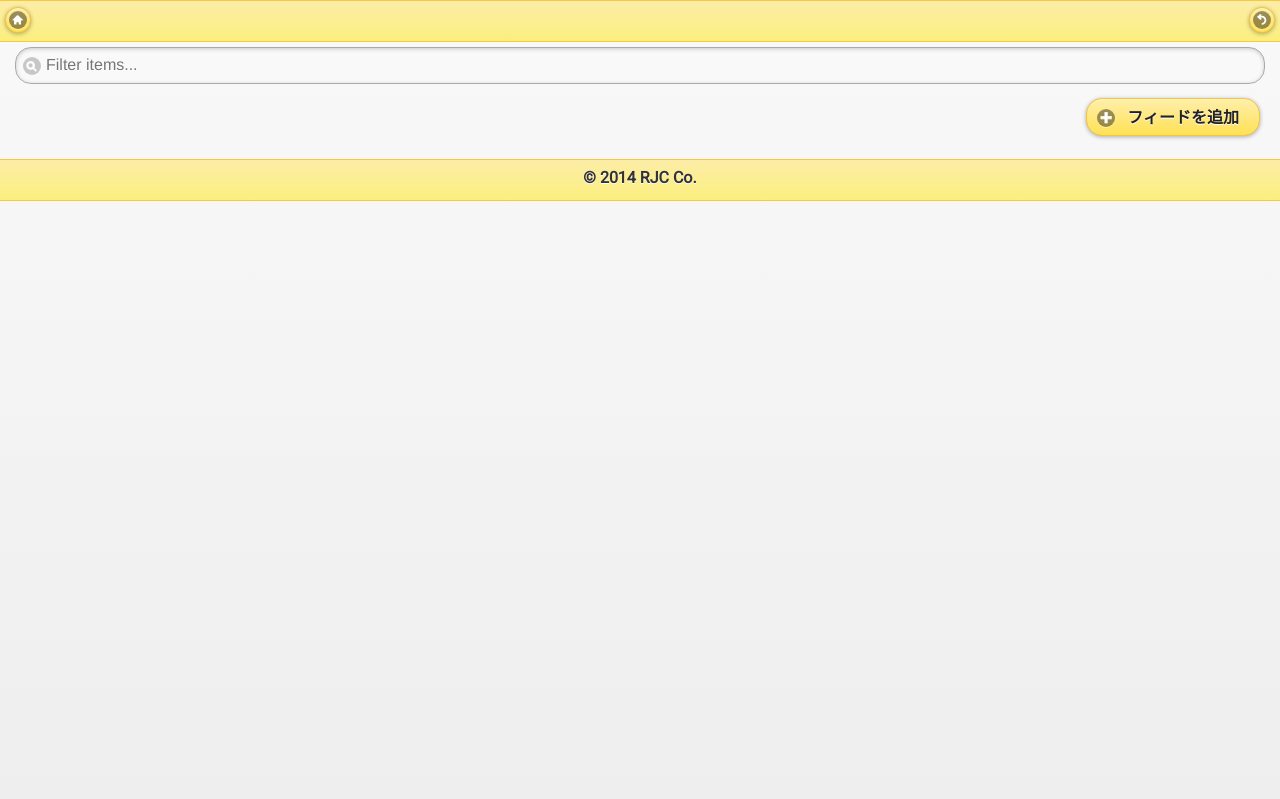
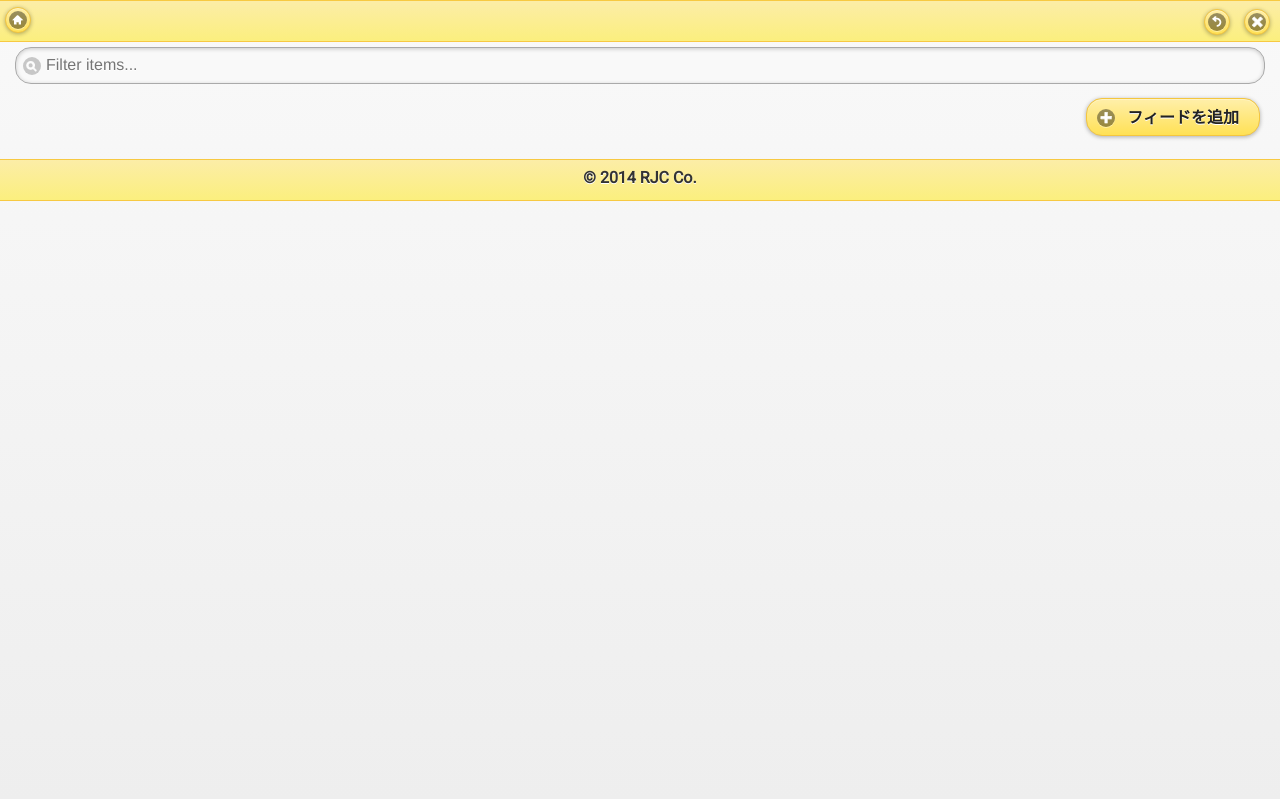
Before and after one commit to rjc-s-oono/feedknot, a Django app: template src/templates/feedknot/feed.html in a window 1280 px wide. Shown: the top 799 px of the page. Run offline with Django 3.2, Linux system fonts and the light colour scheme; the template is opened without the code that fills it, so the values that code supplies are empty; some libraries are stand-ins or nearby versions.

Commit message:
ログアウトボタン追加

```diff
--- a/src/templates/feedknot/feed.html
+++ b/src/templates/feedknot/feed.html
@@ -113,14 +113,17 @@
 
         {# == タイトルバー ========== #}
         <div data-role="header" data-position="fixed" data-theme="e">
-            {# ホームボタン #}
-            <a href="{% url 'main' %}" data-iconpos="notext" data-icon="home" rel="external">ホーム</a>
+            {# メイン画面ボタン #}
+            <a href="{% url 'main' %}" data-iconpos="notext" data-icon="home" rel="external">メイン画面</a>
 
             {# タイトル #}
             <h1 id="title">{{box_name}}</h1>
 
-            {# 戻るボタン #}
-            <a href="{% url 'common_edit' %}" data-iconpos="notext" data-icon="back" rel="external">戻る</a>
+            <div class="ui-btn-right" style="top: 0px;">
+                {# 戻るボタン #}
+                <a href="{% url 'common_edit' %}" style="top: 0px;" data-role="button" rel="external" data-iconpos="notext" data-icon="back"  data-inline="true">戻る</a>
+                <a href="{% url 'account_logout' %}"style="top: 0px;" data-role="button" rel="external" data-transition="fade" data-iconpos="notext" data-icon="delete" data-inline="true">ログアウト</a>
+            </div>
         </div> <!-- header -->
 
         {# == ↓ポップアップ内容  ========== #}
```
